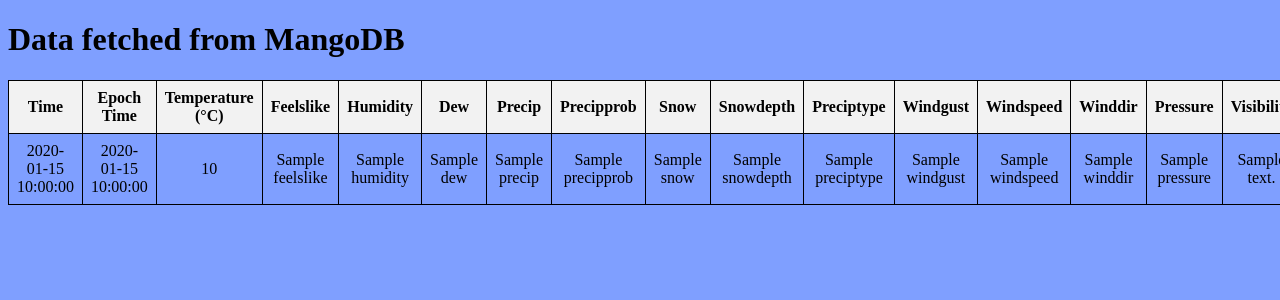
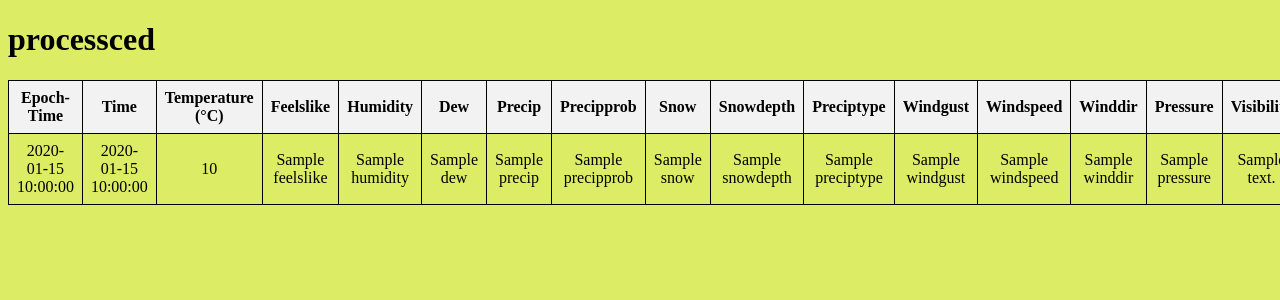
Before and after one commit to stephincjose/programming, a Flask app: template templates/proccessed-data.html in a window 1280 px wide; the page is wider, and only the part inside the window is pictured. Shown: the top 300 px of that part. Run offline with Flask 3, Linux system fonts and the light colour scheme; the template is opened without the code that fills it: most values are stand-ins (such as "Sample title", 1, 10 or a date in 2020).

Commit message:
updated the main.py after changing def view_data1():  return render_template('view-data.html', all_data=processed_data) to  return render_template('proccessed-data.html', all_data=processed_data)

```diff
--- a/main.py
+++ b/main.py
@@ -71,7 +71,7 @@ def view_data():
     all_data = collection.find()
     return render_template('view-data.html', all_data=all_data)
 
-@app.route('/proccessed-data')
+@app.route('/proccessed-data1')
 
 
 def view_data1():
@@ -114,14 +114,13 @@ def view_data1():
 
     for x in processed_data:
         preciptype = x.get('preciptype')
-        print('cc',x.get('preciptype'))
         if preciptype == ['rain']:
             x['preciptype'] = 'rain'
         elif preciptype is None:
             x['preciptype'] = 'None'
 
+    return render_template('proccessed-data.html', all_data=processed_data)
 
-    return render_template('view-data.html', all_data=processed_data)
 
 if __name__ == '__main__':
     app.run(port=5000,debug=True)
--- a/templates/proccessed-data.html
+++ b/templates/proccessed-data.html
@@ -6,7 +6,7 @@
     <title>Document</title>
     <style>
         *{
-            background-color: rgb(127, 159, 255);
+            background-color: rgb(220, 236, 100);
         }
 
 
@@ -32,9 +32,9 @@
     <div>
         <table>
             <tr>
-                <h1>Data fetched from MangoDB</h1>
+                <h1>processced</h1>
+                <th>Epoch-Time</th>
                 <th>Time</th>
-                <th>Epoch Time</th>
                 <th>Temperature (°C)</th>
                 <th>Feelslike</th>
                 <th>Humidity</th>
@@ -60,8 +60,8 @@
             </tr>
             {% for hour in all_data %}
             <tr>
+                <td>{{ hour.datetimeEpoch }}</td>
                 <td>{{ hour.datetime }}</td>
-                <td>{{ hour.datetimeEpoch }}</td>
                 <td>{{ hour.temp }}</td>
                 <td>{{ hour.feelslike }}</td>
                 <td>{{ hour.humidity }}</td>
```
